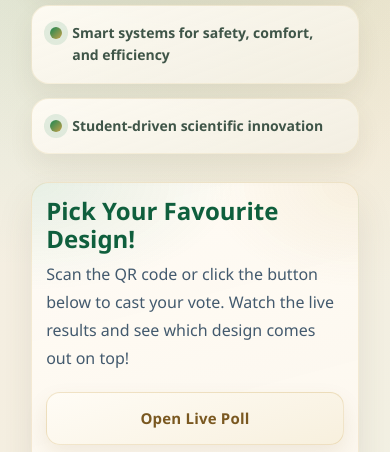
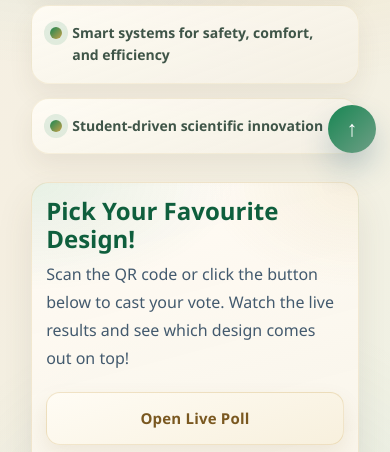
Before and after one commit to JerryCheang/95th-School-Anniversary-Project, a plain HTML site: page index.html in a window 390 px wide. Shown: the part 677-1129 px from the top of the page. Drawn offline with Linux system fonts and the light colour scheme.

Commit message:
Add files via upload

```diff
--- a/index.html
+++ b/index.html
@@ -379,6 +379,10 @@
     </div>
   </div>
 
+  <button class="back-to-top" id="backToTop" type="button" aria-label="Back to top">
+    <span aria-hidden="true">&uarr;</span>
+  </button>
+
   <script src="script.js"></script>
 </body>
 </html>
--- a/script.js
+++ b/script.js
@@ -80,6 +80,18 @@ document.addEventListener("DOMContentLoaded", () => {
     setActiveNav(bestSection.id);
   };
 
+  const prefersReducedMotion = window.matchMedia("(prefers-reduced-motion: reduce)").matches;
+  const backToTopButton = document.getElementById("backToTop");
+
+  if (backToTopButton) {
+    backToTopButton.addEventListener("click", () => {
+      window.scrollTo({
+        top: 0,
+        behavior: prefersReducedMotion ? "auto" : "smooth",
+      });
+    });
+  }
+
   let ticking = false;
   window.addEventListener("scroll", () => {
     if (ticking) return;
@@ -92,8 +104,6 @@ document.addEventListener("DOMContentLoaded", () => {
 
   window.addEventListener("resize", updateActiveOnScroll);
   updateActiveOnScroll();
-
-  const prefersReducedMotion = window.matchMedia("(prefers-reduced-motion: reduce)").matches;
 
   const setupAmbientFx = () => {
     const canvas = document.getElementById("fxCanvas");
--- a/style.css
+++ b/style.css
@@ -40,6 +40,40 @@ a{ color: inherit; -webkit-tap-highlight-color: transparent; }
    Body
 ========================= */
 html{ scroll-behavior: smooth; }
+
+.back-to-top{
+  position: fixed !important;
+  inset: auto clamp(16px, 3vw, 28px) clamp(16px, 3vw, 28px) auto;
+  right: clamp(16px, 3vw, 28px) !important;
+  bottom: clamp(16px, 3vw, 28px) !important;
+  left: auto !important;
+  top: auto !important;
+  width: 52px;
+  height: 52px;
+  border: none;
+  border-radius: 999px;
+  display: inline-flex;
+  align-items: center;
+  justify-content: center;
+  font-size: 24px;
+  font-weight: 900;
+  color: #fff;
+  cursor: pointer;
+  background: linear-gradient(135deg, var(--eco), var(--sky));
+  box-shadow: 0 16px 30px rgba(38, 97, 124, 0.24);
+  transform: translateY(0);
+  transition: transform 0.22s var(--ease), box-shadow 0.22s var(--ease);
+  z-index: 140;
+}
+
+.back-to-top:hover{
+  transform: translateY(-2px);
+  box-shadow: 0 20px 36px rgba(38, 97, 124, 0.32);
+}
+
+.back-to-top:focus-visible{
+  transform: translateY(0);
+}
 
 body{
   font-family: "Segoe UI", Arial, sans-serif;
@@ -1188,14 +1222,14 @@ main#home{
   border-radius: 16px;
   overflow: hidden;
   background: #fff;
-  min-height: 760px;
+  min-height: auto;
   box-shadow: inset 0 1px 0 rgba(255,255,255,0.5);
 }
 
 .poll-frame{
   width: 100%;
-  min-height: 760px;
-  height: 760px;
+  min-height: auto;
+  height: auto;
   border: 0;
   display: block;
   background: #fff;
@@ -1208,12 +1242,12 @@ main#home{
 }
 
 .welcome-right .poll-frame-wrap{
-  min-height: 680px;
+  min-height: auto;
 }
 
 .welcome-right .poll-frame{
-  min-height: 680px;
-  height: 680px;
+  min-height: auto;
+  height: auto;
 }
 
 .group-media-card{
@@ -1465,8 +1499,8 @@ main#home{
 
   .poll-frame-wrap,
   .poll-frame{
-    min-height: 620px;
-    height: 620px;
+    min-height: auto;
+    height: auto;
   }
 
   .video-frame{
@@ -3169,3 +3203,16 @@ main#home{
   border-color: rgba(127, 106, 59, 0.18);
   background: linear-gradient(180deg, #2c2416 0%, #171209 100%);
 }
+
+@media (max-width: 640px){
+  .back-to-top{
+    width: 48px;
+    height: 48px;
+    font-size: 22px;
+    inset: auto 14px 14px auto;
+    right: 14px !important;
+    bottom: 14px !important;
+    left: auto !important;
+    top: auto !important;
+  }
+}
```
